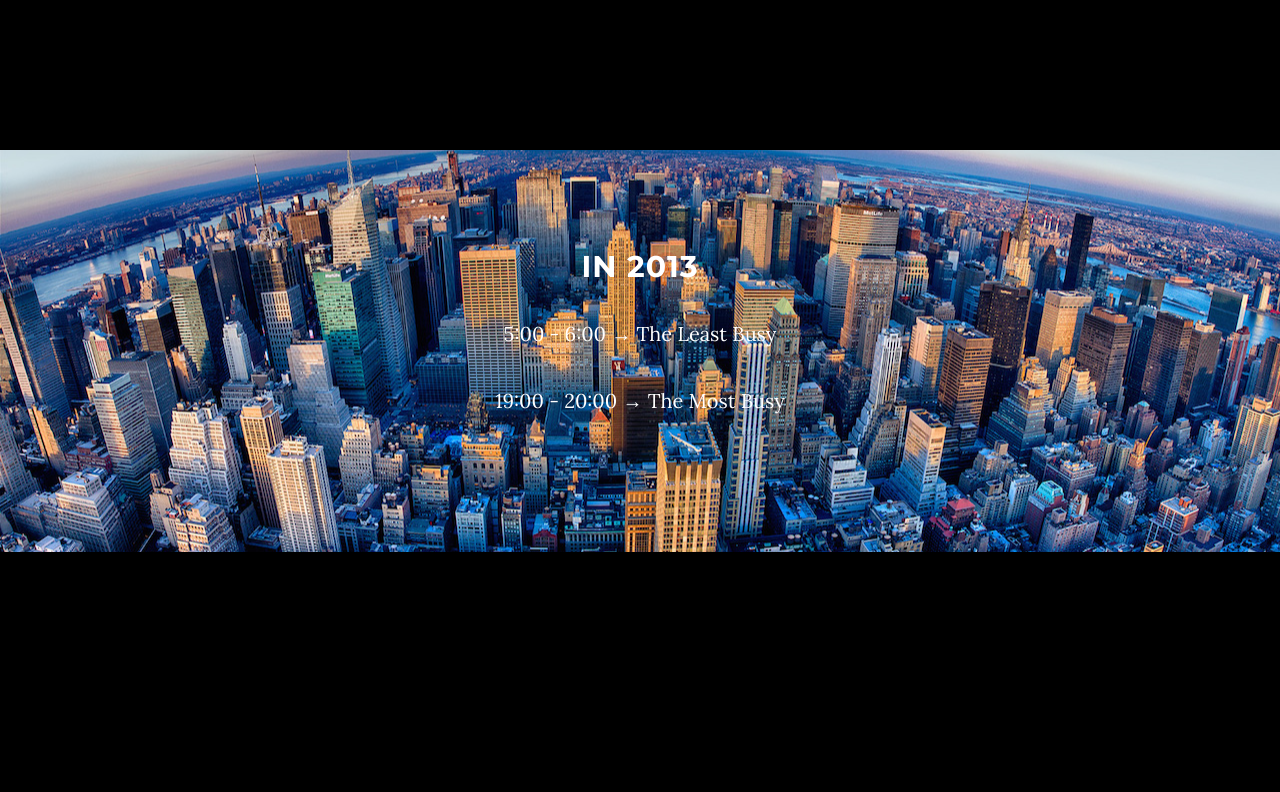
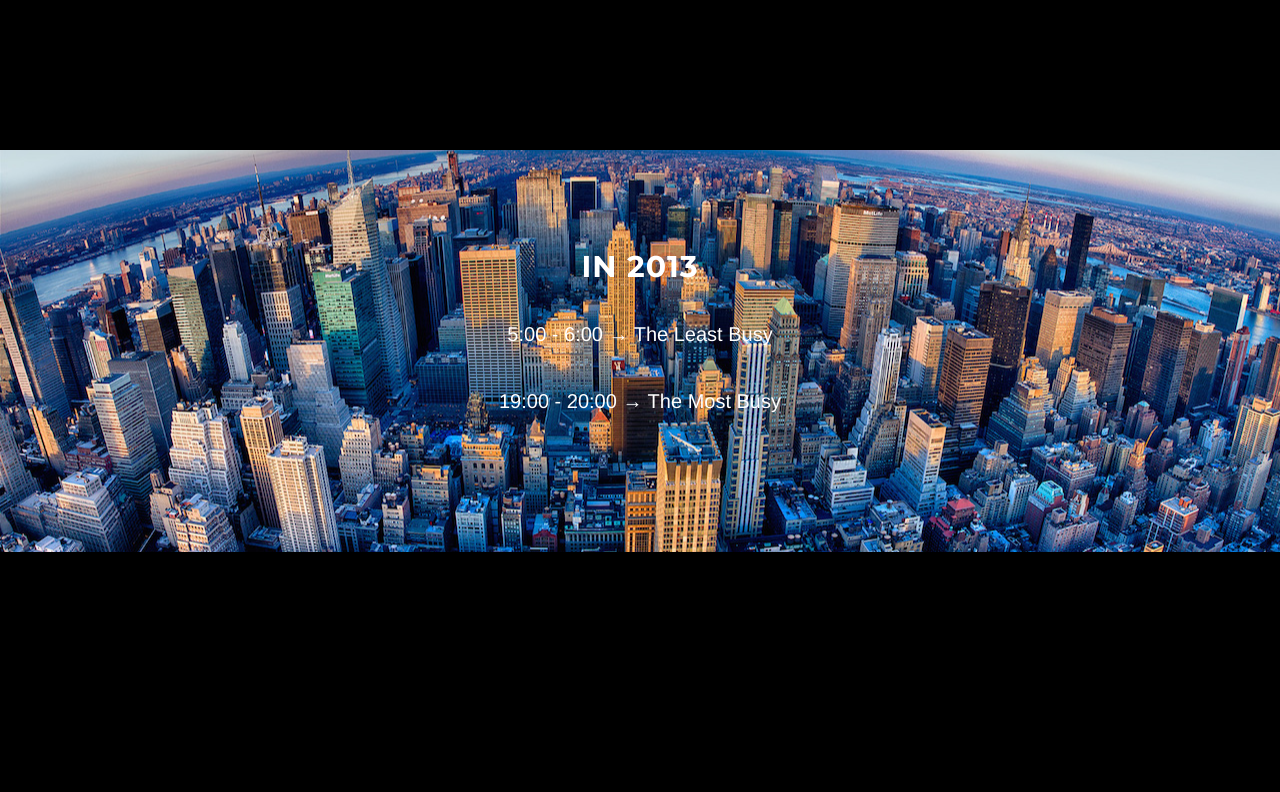
Before and after one commit to glennq/big-data-project, a Flask app: page / in a window 1280 px wide. Shown: the part 1584-2376 px from the top of the page. Run offline with Flask 2, Linux system fonts and the light colour scheme; some libraries are stand-ins or nearby versions.

Commit message:
updated overview

```diff
--- a/static/css/grayscale.css
+++ b/static/css/grayscale.css
@@ -7,7 +7,7 @@
 body {
     width: 100%;
     height: 100%;
-    font-family: Lora,"Helvetica Neue",Helvetica,Arial,sans-serif;
+    font-family: "Helvetica Neue",Helvetica,Arial,sans-serif;
     color: #fff;
     background-color: #000;
 }
@@ -265,7 +265,7 @@ a:focus {
     width: 100%;
     padding: 50px 0;
     color: #fff;
-    background: url(../img/downloads-bg.jpg) no-repeat center center scroll;
+    background: url(../img/middle-bg.jpg) no-repeat center center scroll;
     background-color: #000;
     -webkit-background-size: cover;
     -moz-background-size: cover;
--- a/templates/layout.html
+++ b/templates/layout.html
@@ -19,9 +19,6 @@
          }
          body {
              height: 100%;
-         }
-         .navbar-fixed-top {
-             font-family: "Helvetica Neue",Helvetica,Arial,sans-serif;
          }
 
         </style>
--- a/templates/template.html
+++ b/templates/template.html
@@ -58,8 +58,6 @@
                 <h2>IN 2013</h2>
                 <p>5:00 - 6:00 &rarr; The Least Busy</p>
                 <p>19:00 - 20:00 &rarr; The Most Busy</p>
-                <!-- <p>You can download Grayscale for free on the preview page at Start Bootstrap.</p>
-                <a href="http://startbootstrap.com/template-overviews/grayscale/" class="btn btn-default btn-lg">Visit Download Page</a> -->
             </div>
         </div>
     </div>
```
Also changed, not shown: static/img/middle-bg.jpg (renamed from static/img/downloads-bg.jpg).
